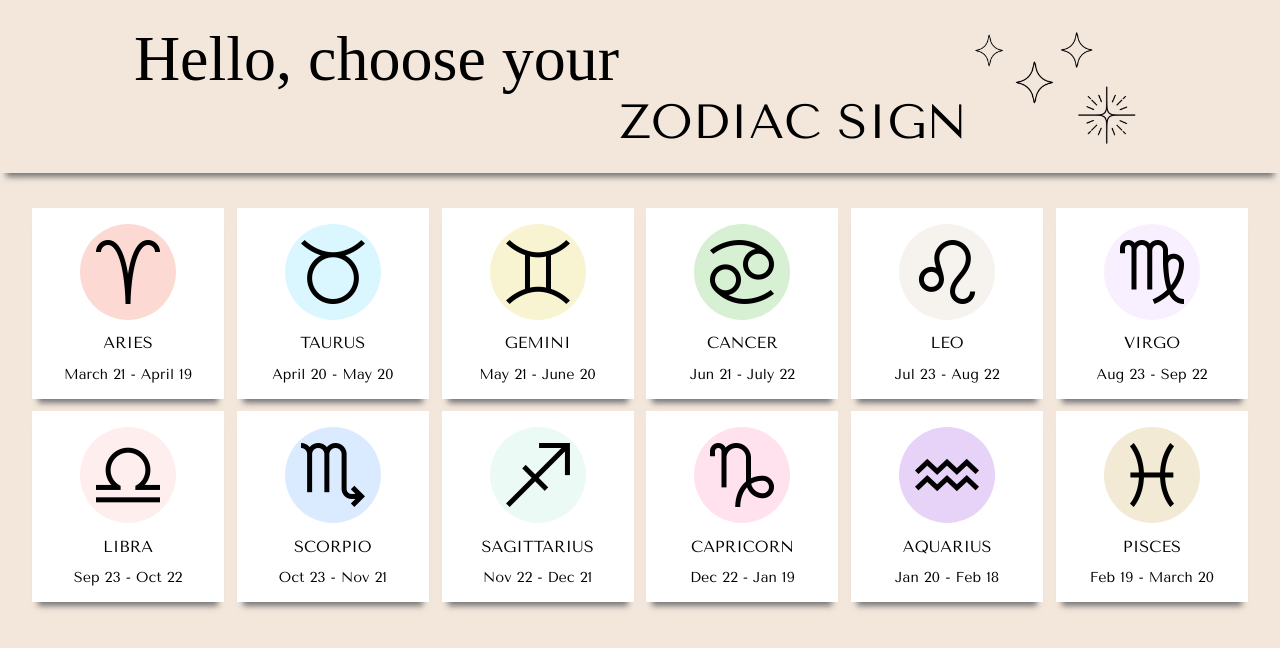
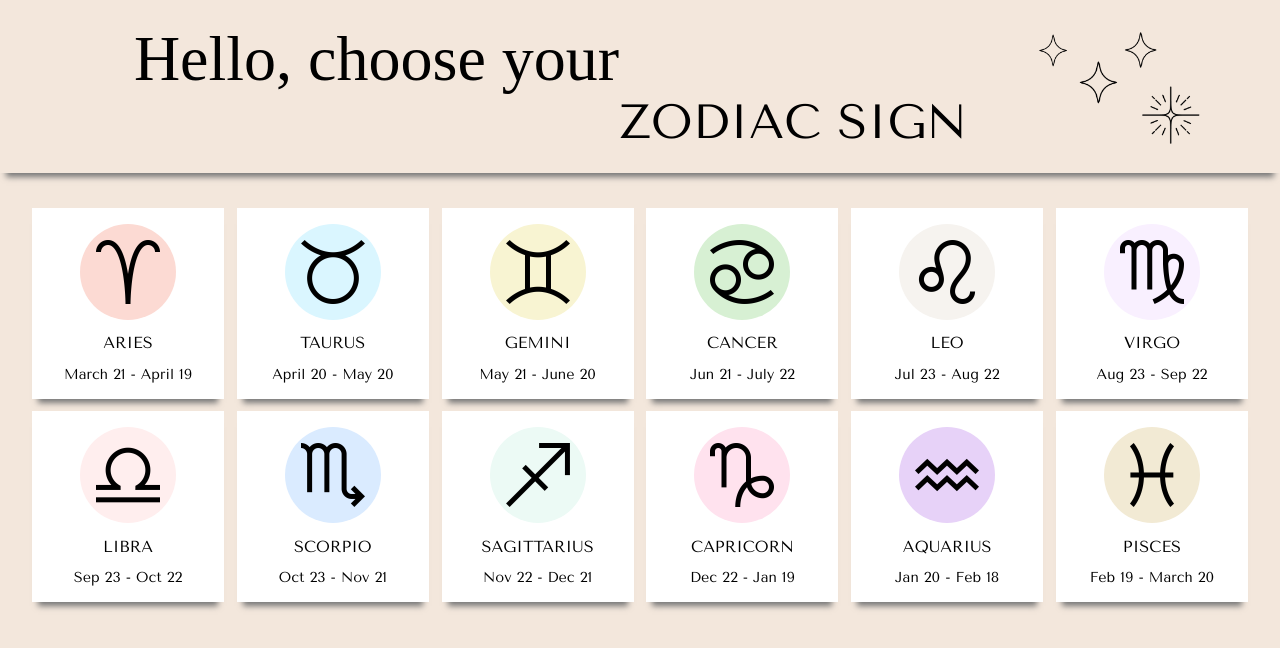
Before and after one commit to ReactFED22G-LMNJ/Horoskop, a React (Vite) app: page /chooseyoursign in a window 1280 px wide. Shown: the top 648 px of the page. Built offline with nearby package versions, Linux system fonts and the light colour scheme; a web font is replaced by a local one.

Commit message:
added empty div to adjust layout in header

```diff
--- a/src/components/HeaderChooseYourSign.tsx
+++ b/src/components/HeaderChooseYourSign.tsx
@@ -5,12 +5,14 @@ import Stars from '/assets/stars.png';
 function HeaderChooseYourSign() {
     return (
         <Wrapper>
+            <EmptyDiv/>
             <TitelTop>
                 <Title1>Hello, choose your</Title1>
             </TitelTop>
             <TitelBottom>
                 <Title2>ZODIAC SIGN</Title2>
             </TitelBottom>
+            <EmptyDiv/>
             <ImageStars>
                 <StarPics src={Stars} alt="stars" />
             </ImageStars>
@@ -41,6 +43,10 @@ const StarPics = styled.img`
     height: 100%;
 `;
 
+const EmptyDiv = styled.div`
+    width: 4rem;
+`;
+
 const TitelTop = styled.div`
     display: flex;
     flex-direction: column;
```
